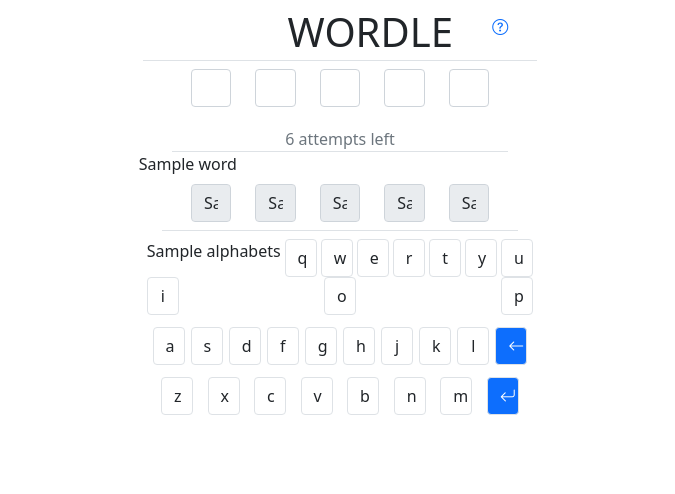
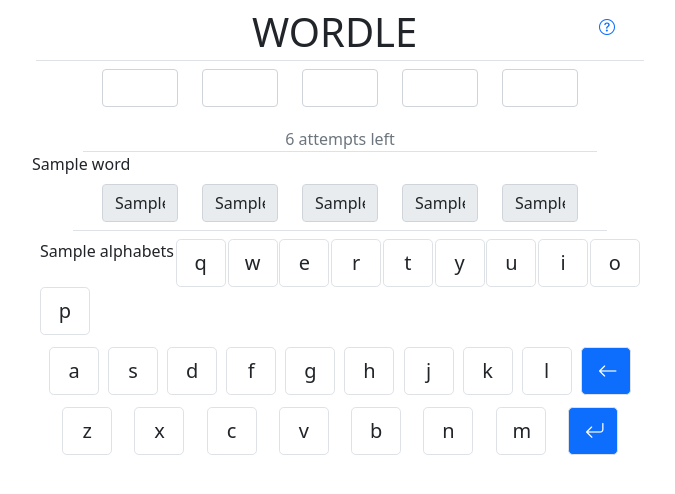
Before and after one commit to ragsub/smpleword, a Django app: template wordle/templates/wordle/wordle1.html in a window 1280 px wide. Shown: the top 494 px of the page, without its empty margins (300-975 px from the left). Run offline with Django 4.2, Linux system fonts and the light colour scheme; tables that the repository leaves empty hold one stand-in row (values such as "Sample post"); the template is opened without the code that fills it: values that come from a table or form of the project are taken from there, most other values are stand-ins (such as "Sample title", 1, 10 or a date in 2020); one stand-in notice (Sample message) is shown; some libraries are stand-ins or nearby versions.

Commit message:
make button larger

```diff
--- a/wordle/templates/wordle/wordle1.html
+++ b/wordle/templates/wordle/wordle1.html
@@ -9,7 +9,9 @@
 </head>
 <body>
 
-<div class="container col-sm-8 col-md-6 col-lg-4" x-data="{ guessed_word: '', show_error: false, my_modal:''}">
+<div class="container col-sm-12 col-md-9 col-lg-6" x-data="{ guessed_word: '', show_error: false, my_modal:''}">
+    <form method="POST">
+    {% csrf_token %}
     <div class="row m-1 p-1 border-bottom justify-content-end">
         <div class="col-4">
             <span class="h1">WORDLE</span>
@@ -34,9 +36,9 @@
             {{form.attempts_left}}
 
             {% for message in messages %}
-                <center><div x-data="{ show: true }" x-show="show" x-transition class="alert p-1 m-1 {% if message.tags == 'safe success'%} alert-success {%else%} alert-danger {%endif%}" {% if message.tags != 'safe success'%}x-init="setTimeout(() => show = false, 2000){%endif%}">{{ message |safe }}</div></center>
+                <div x-data="{ show: true }" x-show="show" x-transition class="alert p-1 m-1 {% if message.tags == 'safe success'%} alert-success {%else%} alert-danger {%endif%}" {% if message.tags != 'safe success'%}x-init="setTimeout(() => show = false, 2000){%endif%}">{{ message |safe }}</div>
             {% endfor %}
-            <div x-data="{show_error:false}" x-cloak x-show="show_error" class="alert alert-danger">Word should be 5 letters</div>
+            <div x-cloak x-show="show_error" class="alert alert-danger">Word should be 5 letters</div>
         </div>
     </div>
     <div class="row p-0 m-0 justify-content-center">
@@ -60,39 +62,40 @@
     <div class="row m-1 p-1 justify-content-between">
         {{alphabets}}
         {{alphabets.management_form}}
-        <div x-on:click="if (guessed_word.length < 5) {guessed_word = guessed_word.concat('q')}" @keyup.q.window="if (guessed_word.length < 5) {guessed_word = guessed_word.concat('q')}" class="col-1 border btn {{alphabets.16.letter.value}}">q</div>
-        <div x-on:click="if (guessed_word.length < 5) {guessed_word = guessed_word.concat('w')}" @keyup.w.window="if (guessed_word.length < 5) {guessed_word = guessed_word.concat('w')}" class="col-1 border btn {{alphabets.22.letter.value}}">w</div>
-        <div x-on:click="if (guessed_word.length < 5) {guessed_word = guessed_word.concat('e')}" @keyup.e.window="if (guessed_word.length < 5) {guessed_word = guessed_word.concat('e')}" class="col-1 border btn {{alphabets.4.letter.value}}" >e</div>
-        <div x-on:click="if (guessed_word.length < 5) {guessed_word = guessed_word.concat('r')}" @keyup.r.window="if (guessed_word.length < 5) {guessed_word = guessed_word.concat('r')}" class="col-1 border btn {{alphabets.17.letter.value}}">r</div>
-        <div x-on:click="if (guessed_word.length < 5) {guessed_word = guessed_word.concat('t')}" @keyup.t.window="if (guessed_word.length < 5) {guessed_word = guessed_word.concat('t')}" class="col-1 border btn {{alphabets.19.letter.value}}">t</div>
-        <div x-on:click="if (guessed_word.length < 5) {guessed_word = guessed_word.concat('y')}" @keyup.y.window="if (guessed_word.length < 5) {guessed_word = guessed_word.concat('y')}" class="col-1 border btn {{alphabets.24.letter.value}}">y</div>
-        <div x-on:click="if (guessed_word.length < 5) {guessed_word = guessed_word.concat('u')}" @keyup.u.window="if (guessed_word.length < 5) {guessed_word = guessed_word.concat('u')}" class="col-1 border btn {{alphabets.20.letter.value}}">u</div>
-        <div x-on:click="if (guessed_word.length < 5) {guessed_word = guessed_word.concat('i')}" @keyup.i.window="if (guessed_word.length < 5) {guessed_word = guessed_word.concat('i')}" class="col-1 border btn {{alphabets.8.letter.value}} ">i</div>
-        <div x-on:click="if (guessed_word.length < 5) {guessed_word = guessed_word.concat('o')}" @keyup.o.window="if (guessed_word.length < 5) {guessed_word = guessed_word.concat('o')}" class="col-1 border btn {{alphabets.14.letter.value}}">o</div>
-        <div x-on:click="if (guessed_word.length < 5) {guessed_word = guessed_word.concat('p')}" @keyup.p.window="if (guessed_word.length < 5) {guessed_word = guessed_word.concat('p')}" class="col-1 border btn {{alphabets.15.letter.value}}">p</div>
+        <div x-on:click="if (guessed_word.length < 5) {guessed_word = guessed_word.concat('q')}" @keyup.q.window="if (guessed_word.length < 5) {guessed_word = guessed_word.concat('q')}" class="col-1 border btn btn-lg {{alphabets.16.letter.value}}">q</div>
+        <div x-on:click="if (guessed_word.length < 5) {guessed_word = guessed_word.concat('w')}" @keyup.w.window="if (guessed_word.length < 5) {guessed_word = guessed_word.concat('w')}" class="col-1 border btn btn-lg {{alphabets.22.letter.value}}">w</div>
+        <div x-on:click="if (guessed_word.length < 5) {guessed_word = guessed_word.concat('e')}" @keyup.e.window="if (guessed_word.length < 5) {guessed_word = guessed_word.concat('e')}" class="col-1 border btn btn-lg {{alphabets.4.letter.value}}" >e</div>
+        <div x-on:click="if (guessed_word.length < 5) {guessed_word = guessed_word.concat('r')}" @keyup.r.window="if (guessed_word.length < 5) {guessed_word = guessed_word.concat('r')}" class="col-1 border btn btn-lg {{alphabets.17.letter.value}}">r</div>
+        <div x-on:click="if (guessed_word.length < 5) {guessed_word = guessed_word.concat('t')}" @keyup.t.window="if (guessed_word.length < 5) {guessed_word = guessed_word.concat('t')}" class="col-1 border btn btn-lg {{alphabets.19.letter.value}}">t</div>
+        <div x-on:click="if (guessed_word.length < 5) {guessed_word = guessed_word.concat('y')}" @keyup.y.window="if (guessed_word.length < 5) {guessed_word = guessed_word.concat('y')}" class="col-1 border btn btn-lg {{alphabets.24.letter.value}}">y</div>
+        <div x-on:click="if (guessed_word.length < 5) {guessed_word = guessed_word.concat('u')}" @keyup.u.window="if (guessed_word.length < 5) {guessed_word = guessed_word.concat('u')}" class="col-1 border btn btn-lg {{alphabets.20.letter.value}}">u</div>
+        <div x-on:click="if (guessed_word.length < 5) {guessed_word = guessed_word.concat('i')}" @keyup.i.window="if (guessed_word.length < 5) {guessed_word = guessed_word.concat('i')}" class="col-1 border btn btn-lg {{alphabets.8.letter.value}} ">i</div>
+        <div x-on:click="if (guessed_word.length < 5) {guessed_word = guessed_word.concat('o')}" @keyup.o.window="if (guessed_word.length < 5) {guessed_word = guessed_word.concat('o')}" class="col-1 border btn btn-lg {{alphabets.14.letter.value}}">o</div>
+        <div x-on:click="if (guessed_word.length < 5) {guessed_word = guessed_word.concat('p')}" @keyup.p.window="if (guessed_word.length < 5) {guessed_word = guessed_word.concat('p')}" class="col-1 border btn btn-lg {{alphabets.15.letter.value}}">p</div>
     </div>
     <div class="row m-1 p-1 justify-content-evenly">
-        <div x-on:click="if (guessed_word.length < 5) {guessed_word = guessed_word.concat('a')}" @keyup.a.window="if (guessed_word.length < 5) {guessed_word = guessed_word.concat('a')}" class="col-1 border btn {{alphabets.0.letter.value}}" >a</div>
-        <div x-on:click="if (guessed_word.length < 5) {guessed_word = guessed_word.concat('s')}" @keyup.s.window="if (guessed_word.length < 5) {guessed_word = guessed_word.concat('s')}" class="col-1 border btn {{alphabets.18.letter.value}}">s</div>
-        <div x-on:click="if (guessed_word.length < 5) {guessed_word = guessed_word.concat('d')}" @keyup.d.window="if (guessed_word.length < 5) {guessed_word = guessed_word.concat('d')}" class="col-1 border btn {{alphabets.3.letter.value}}" >d</div>
-        <div x-on:click="if (guessed_word.length < 5) {guessed_word = guessed_word.concat('f')}" @keyup.f.window="if (guessed_word.length < 5) {guessed_word = guessed_word.concat('f')}" class="col-1 border btn {{alphabets.5.letter.value}}" >f</div>
-        <div x-on:click="if (guessed_word.length < 5) {guessed_word = guessed_word.concat('g')}" @keyup.g.window="if (guessed_word.length < 5) {guessed_word = guessed_word.concat('g')}" class="col-1 border btn {{alphabets.6.letter.value}}" >g</div>
-        <div x-on:click="if (guessed_word.length < 5) {guessed_word = guessed_word.concat('h')}" @keyup.h.window="if (guessed_word.length < 5) {guessed_word = guessed_word.concat('h')}" class="col-1 border btn {{alphabets.7.letter.value}}" >h</div>
-        <div x-on:click="if (guessed_word.length < 5) {guessed_word = guessed_word.concat('j')}" @keyup.j.window="if (guessed_word.length < 5) {guessed_word = guessed_word.concat('j')}" class="col-1 border btn {{alphabets.9.letter.value}}" >j</div>
-        <div x-on:click="if (guessed_word.length < 5) {guessed_word = guessed_word.concat('k')}" @keyup.k.window="if (guessed_word.length < 5) {guessed_word = guessed_word.concat('k')}" class="col-1 border btn {{alphabets.10.letter.value}}">k</div>
-        <div x-on:click="if (guessed_word.length < 5) {guessed_word = guessed_word.concat('l')}" @keyup.l.window="if (guessed_word.length < 5) {guessed_word = guessed_word.concat('l')}" class="col-1 border btn {{alphabets.11.letter.value}}">l</div>
-        <div x-on:click="if (guessed_word.length > 1) {guessed_word=guessed_word.substring(0,guessed_word.length-1)} else{guessed_word=''}" @keyup.backspace.window="if (guessed_word.length > 1) {guessed_word=guessed_word.substring(0,guessed_word.length-1)} else{guessed_word=''}" class="col-1 border btn btn-primary text-center"><i class="bi bi-arrow-left"></i></div>
+        <div x-on:click="if (guessed_word.length < 5) {guessed_word = guessed_word.concat('a')}" @keyup.a.window="if (guessed_word.length < 5) {guessed_word = guessed_word.concat('a')}" class="col-1 border btn btn-lg {{alphabets.0.letter.value}}" >a</div>
+        <div x-on:click="if (guessed_word.length < 5) {guessed_word = guessed_word.concat('s')}" @keyup.s.window="if (guessed_word.length < 5) {guessed_word = guessed_word.concat('s')}" class="col-1 border btn btn-lg {{alphabets.18.letter.value}}">s</div>
+        <div x-on:click="if (guessed_word.length < 5) {guessed_word = guessed_word.concat('d')}" @keyup.d.window="if (guessed_word.length < 5) {guessed_word = guessed_word.concat('d')}" class="col-1 border btn btn-lg {{alphabets.3.letter.value}}" >d</div>
+        <div x-on:click="if (guessed_word.length < 5) {guessed_word = guessed_word.concat('f')}" @keyup.f.window="if (guessed_word.length < 5) {guessed_word = guessed_word.concat('f')}" class="col-1 border btn btn-lg {{alphabets.5.letter.value}}" >f</div>
+        <div x-on:click="if (guessed_word.length < 5) {guessed_word = guessed_word.concat('g')}" @keyup.g.window="if (guessed_word.length < 5) {guessed_word = guessed_word.concat('g')}" class="col-1 border btn btn-lg {{alphabets.6.letter.value}}" >g</div>
+        <div x-on:click="if (guessed_word.length < 5) {guessed_word = guessed_word.concat('h')}" @keyup.h.window="if (guessed_word.length < 5) {guessed_word = guessed_word.concat('h')}" class="col-1 border btn btn-lg {{alphabets.7.letter.value}}" >h</div>
+        <div x-on:click="if (guessed_word.length < 5) {guessed_word = guessed_word.concat('j')}" @keyup.j.window="if (guessed_word.length < 5) {guessed_word = guessed_word.concat('j')}" class="col-1 border btn btn-lg {{alphabets.9.letter.value}}" >j</div>
+        <div x-on:click="if (guessed_word.length < 5) {guessed_word = guessed_word.concat('k')}" @keyup.k.window="if (guessed_word.length < 5) {guessed_word = guessed_word.concat('k')}" class="col-1 border btn btn-lg {{alphabets.10.letter.value}}">k</div>
+        <div x-on:click="if (guessed_word.length < 5) {guessed_word = guessed_word.concat('l')}" @keyup.l.window="if (guessed_word.length < 5) {guessed_word = guessed_word.concat('l')}" class="col-1 border btn btn-lg {{alphabets.11.letter.value}}">l</div>
+        <div x-on:click="if (guessed_word.length > 1) {guessed_word=guessed_word.substring(0,guessed_word.length-1)} else{guessed_word=''}" @keyup.backspace.window="if (guessed_word.length > 1) {guessed_word=guessed_word.substring(0,guessed_word.length-1)} else{guessed_word=''}" class="col-1 border btn btn-lg btn-primary"><i class="bi bi-arrow-left"></i></div>
     </div>
     <div class="row m-1 p-1 justify-content-evenly">
-        <div x-on:click="if (guessed_word.length < 5) {guessed_word = guessed_word.concat('z')}" @keyup.z.window="if (guessed_word.length < 5) {guessed_word = guessed_word.concat('z')}" class="col-1 border btn {{alphabets.25.letter.value}}">z</div>
-        <div x-on:click="if (guessed_word.length < 5) {guessed_word = guessed_word.concat('x')}" @keyup.x.window="if (guessed_word.length < 5) {guessed_word = guessed_word.concat('x')}" class="col-1 border btn {{alphabets.23.letter.value}}">x</div>
-        <div x-on:click="if (guessed_word.length < 5) {guessed_word = guessed_word.concat('c')}" @keyup.c.window="if (guessed_word.length < 5) {guessed_word = guessed_word.concat('c')}" class="col-1 border btn {{alphabets.2.letter.value}}">c</div>
-        <div x-on:click="if (guessed_word.length < 5) {guessed_word = guessed_word.concat('v')}" @keyup.v.window="if (guessed_word.length < 5) {guessed_word = guessed_word.concat('v')}" class="col-1 border btn {{alphabets.21.letter.value}}">v</div>
-        <div x-on:click="if (guessed_word.length < 5) {guessed_word = guessed_word.concat('b')}" @keyup.b.window="if (guessed_word.length < 5) {guessed_word = guessed_word.concat('b')}" class="col-1 border btn {{alphabets.1.letter.value}}">b</div>
-        <div x-on:click="if (guessed_word.length < 5) {guessed_word = guessed_word.concat('n')}" @keyup.n.window="if (guessed_word.length < 5) {guessed_word = guessed_word.concat('n')}" class="col-1 border btn {{alphabets.13.letter.value}}">n</div>
-        <div x-on:click="if (guessed_word.length < 5) {guessed_word = guessed_word.concat('m')}" @keyup.m.window="if (guessed_word.length < 5) {guessed_word = guessed_word.concat('m')}" class="col-1 border btn {{alphabets.12.letter.value}}">m</div>
-        <div x-on:click="if ((guessed_word.length == 5) && ({{form.attempts_left.value}}>0)) {$refs.submit_guess_button.click()} else {show_error=true;setTimeout(function(){show_error=false;},1000);}" @keyup.enter.window="if ((guessed_word.length == 5) && ({{form.attempts_left.value}}>0)) {$refs.submit_guess_button.click()} else {show_error=true;setTimeout(function(){show_error=false;},1000);}" class="col-1 border btn btn-primary text-center"><i class="bi bi-arrow-return-left"></i></div>
+        <div x-on:click="if (guessed_word.length < 5) {guessed_word = guessed_word.concat('z')}" @keyup.z.window="if (guessed_word.length < 5) {guessed_word = guessed_word.concat('z')}" class="col-1 border btn btn-lg {{alphabets.25.letter.value}}">z</div>
+        <div x-on:click="if (guessed_word.length < 5) {guessed_word = guessed_word.concat('x')}" @keyup.x.window="if (guessed_word.length < 5) {guessed_word = guessed_word.concat('x')}" class="col-1 border btn btn-lg {{alphabets.23.letter.value}}">x</div>
+        <div x-on:click="if (guessed_word.length < 5) {guessed_word = guessed_word.concat('c')}" @keyup.c.window="if (guessed_word.length < 5) {guessed_word = guessed_word.concat('c')}" class="col-1 border btn btn-lg {{alphabets.2.letter.value}}">c</div>
+        <div x-on:click="if (guessed_word.length < 5) {guessed_word = guessed_word.concat('v')}" @keyup.v.window="if (guessed_word.length < 5) {guessed_word = guessed_word.concat('v')}" class="col-1 border btn btn-lg {{alphabets.21.letter.value}}">v</div>
+        <div x-on:click="if (guessed_word.length < 5) {guessed_word = guessed_word.concat('b')}" @keyup.b.window="if (guessed_word.length < 5) {guessed_word = guessed_word.concat('b')}" class="col-1 border btn btn-lg {{alphabets.1.letter.value}}">b</div>
+        <div x-on:click="if (guessed_word.length < 5) {guessed_word = guessed_word.concat('n')}" @keyup.n.window="if (guessed_word.length < 5) {guessed_word = guessed_word.concat('n')}" class="col-1 border btn btn-lg {{alphabets.13.letter.value}}">n</div>
+        <div x-on:click="if (guessed_word.length < 5) {guessed_word = guessed_word.concat('m')}" @keyup.m.window="if (guessed_word.length < 5) {guessed_word = guessed_word.concat('m')}" class="col-1 border btn btn-lg {{alphabets.12.letter.value}}">m</div>
+        <div x-on:click="if ((guessed_word.length == 5) && ({{form.attempts_left.value}}>0)) {$refs.submit_guess_button.click()} else {show_error=true;setTimeout(function(){show_error=false;},1000);}" @keyup.enter.window="if ((guessed_word.length == 5) && ({{form.attempts_left.value}}>0)) {$refs.submit_guess_button.click()} else {show_error=true;setTimeout(function(){show_error=false;},1000);}" class="col-1 border btn btn-lg btn-primary"><i class="bi bi-arrow-return-left"></i></div>
     </div>
+    </form>
 </div>
 
 </body>
```
